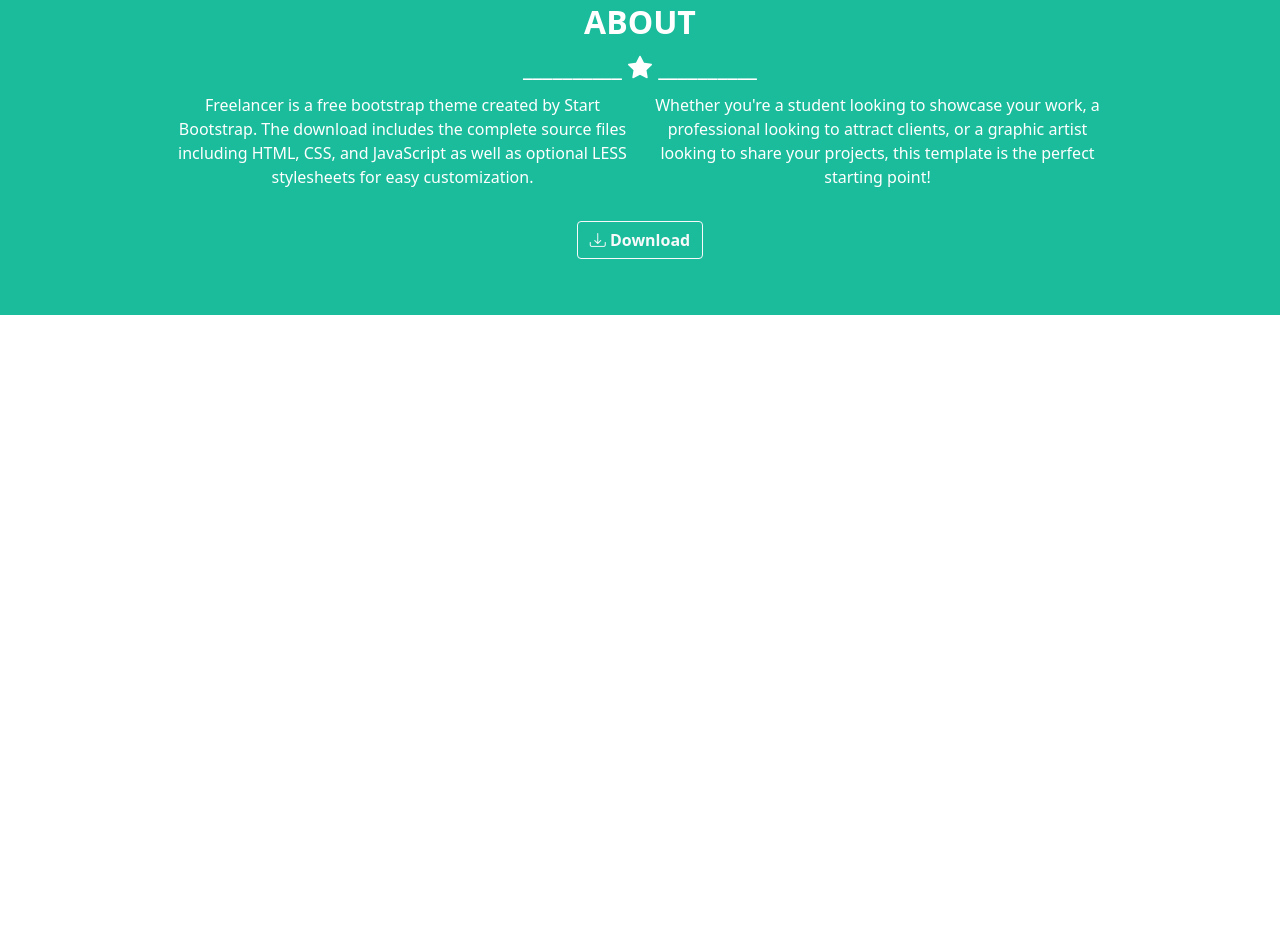
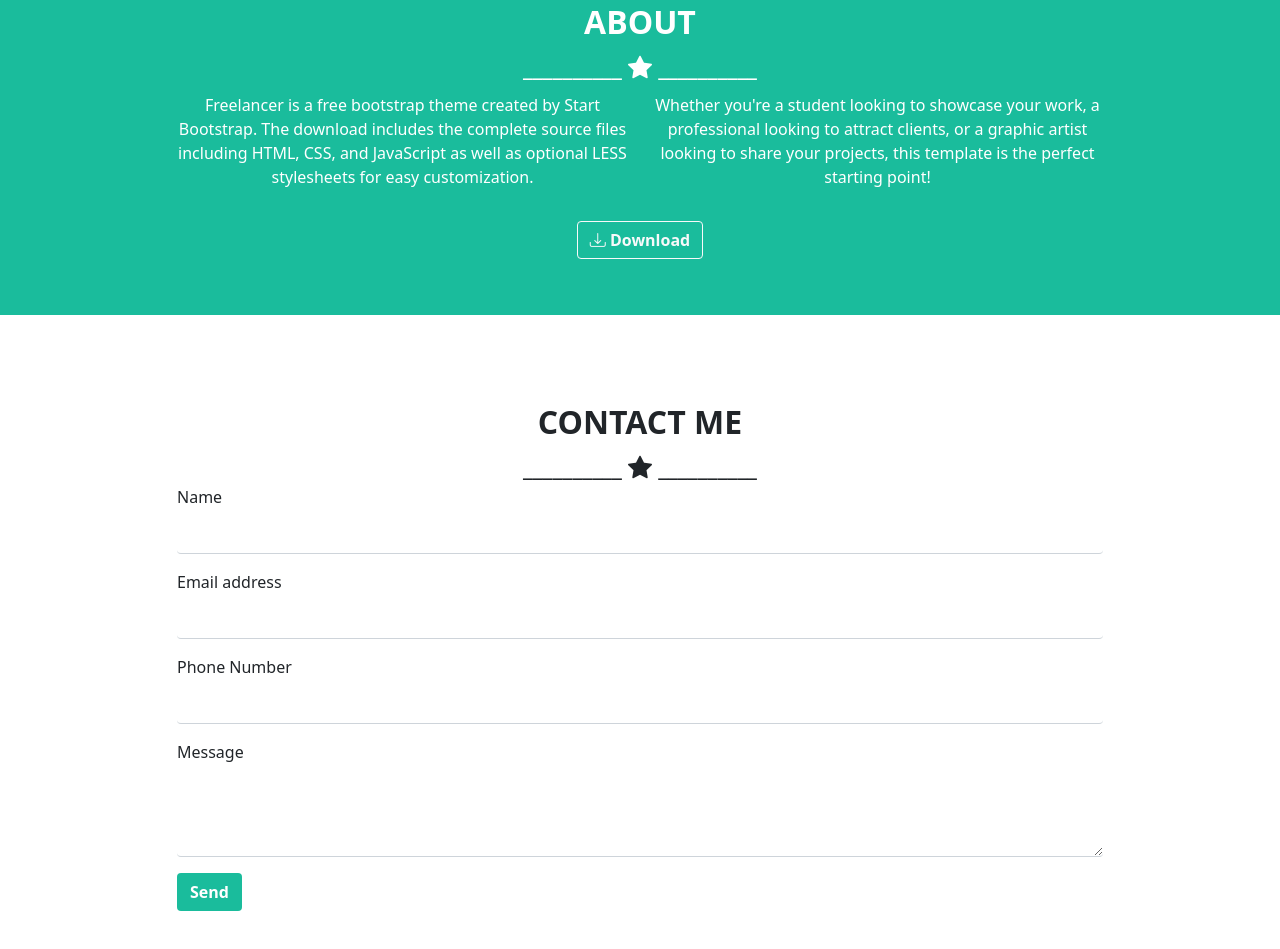
Before and after one commit to MattiaRovito/html-css-bootstrap-freelancer, a plain HTML site: page index.html in a window 1280 px wide. Shown: the part 1352-2301 px from the top of the page. Before the commit the page ends 1667 px from the top, so only its background shows below. Drawn offline with nearby package versions, Linux system fonts and the light colour scheme.

Commit message:
add contact (end main)

```diff
--- a/css/style.css
+++ b/css/style.css
@@ -44,3 +44,16 @@ h1
     width: 100%;
     border-radius: 15px;
 }
+
+
+.btn-green
+{
+    background-color: #1abc9c;
+    color: white;
+    font-weight: bold;
+}
+
+.contact
+{
+    padding: 40px;
+}
--- a/index.html
+++ b/index.html
@@ -134,8 +134,8 @@
 
 
         <!-- init about -->
-        <section class="about text-white">
-            <div class="container">
+        <section class="about">
+            <div class="container text-white">
 
                 <!-- init title -->
                 <div class="row text-uppercase text-center mt-3">
@@ -175,8 +175,45 @@
 
 
         <!-- init contact -->
-        <section class="contact">
+        <section class="contact my-5">
+            <div class="container">
+                <!-- init title -->
+                <div class="row text-uppercase text-center">
+                    <div class="col-12 fw-bold">
+                        <h2 class="fw-bold">Contact me</h2>
+                        <div id="star" class="fs-4">
+                            <i class="bi bi-star-fill"></i>
+                        </div>
+                    </div>
+                </div>
+                <!-- end title -->
 
+                <!-- init form -->
+                <div class="row">
+                    <div class="col-12 offset-md-1 col-md-10">
+                        <div class="mb-3">
+                            <label for="exampleFormControlInput1" class="form-label">Name</label>
+                            <input type="email" class="form-control border-top-0 border-end-0 border-start-0" id="exampleFormControlInput1" placeholder="">
+                        </div>
+
+                        <div class="mb-3">
+                            <label for="exampleFormControlInput1" class="form-label">Email address</label>
+                            <input type="email" class="form-control border-top-0 border-end-0 border-start-0" id="exampleFormControlInput1" placeholder="">
+                        </div>
+
+                        <div class="mb-3">
+                            <label for="exampleFormControlInput1" class="form-label">Phone Number</label>
+                            <input type="email" class="form-control border-top-0 border-end-0 border-start-0" id="exampleFormControlInput1" placeholder="">
+                        </div>
+
+                        <div class="mb-3">
+                            <label for="exampleFormControlTextarea1" class="form-label">Message</label>
+                            <textarea class="form-control border-top-0 border-end-0 border-start-0" id="exampleFormControlTextarea1" rows="3"></textarea>
+                        </div>
+                        <button type="button" class="btn btn-green">Send</button>
+                    </div>
+                </div>
+                <!-- end form -->
         </section>
         <!-- end contact -->
 
```
